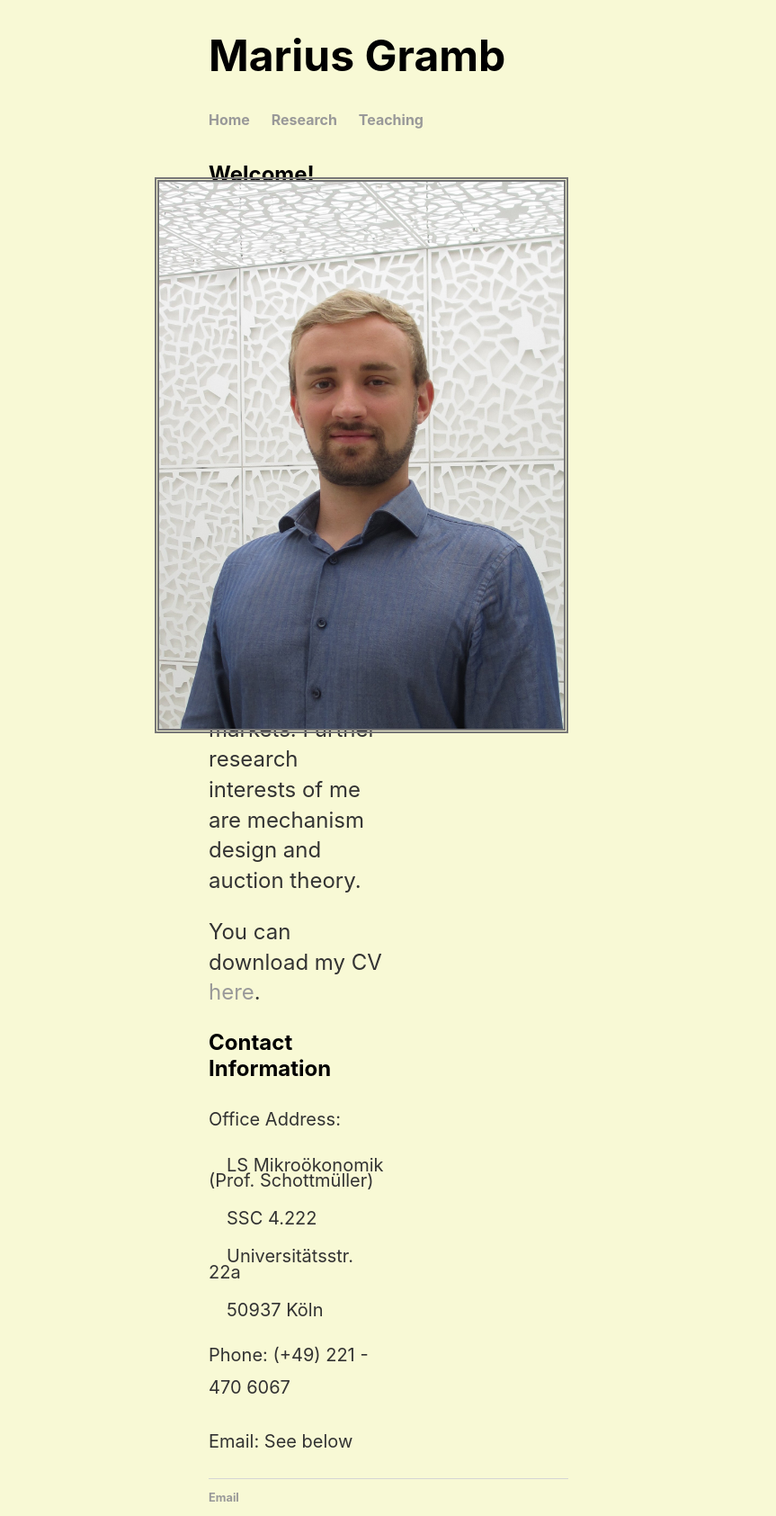
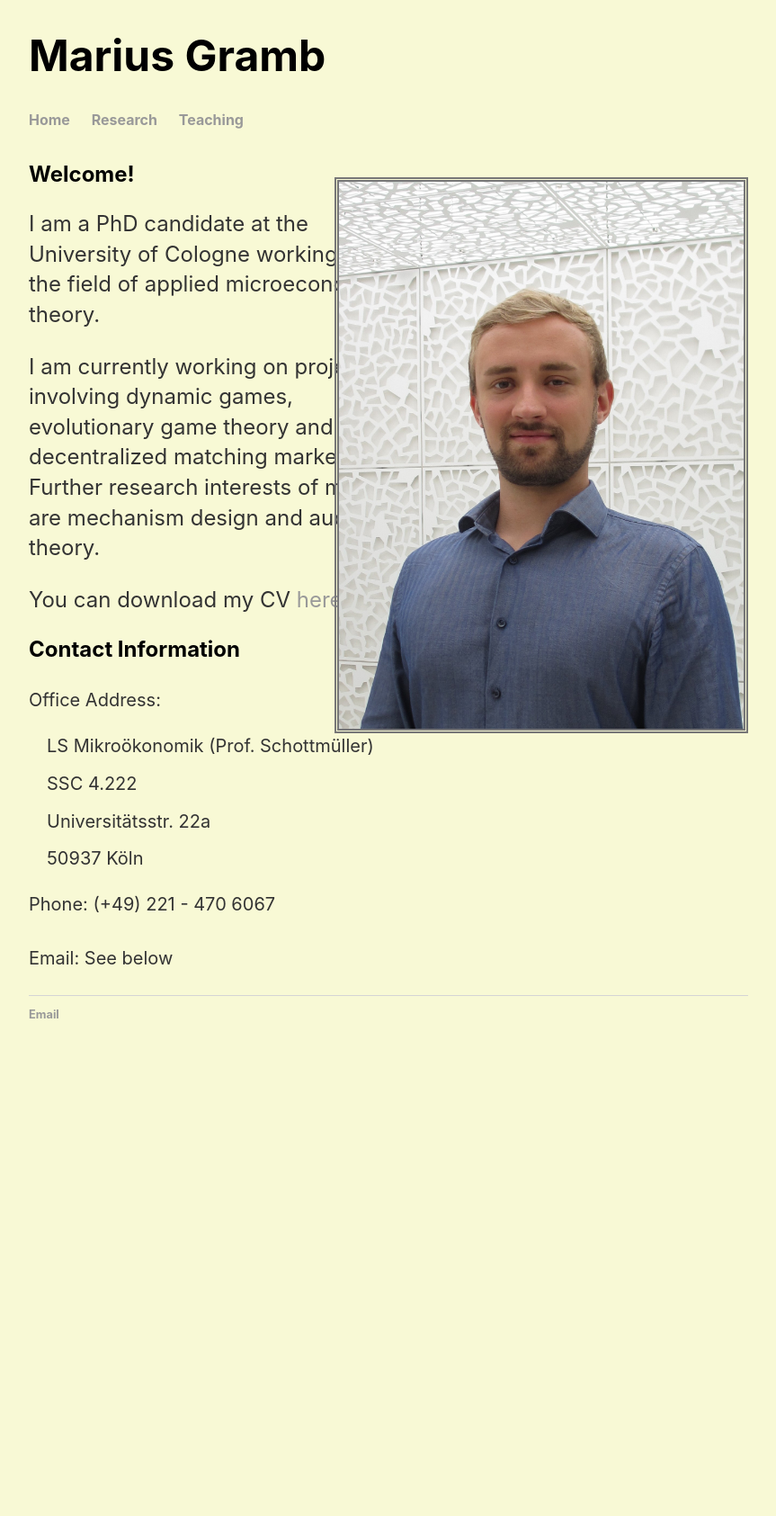
Before and after one commit to mariusgramb/mariusgramb.github.io, a Jekyll site: the page built from index.html, in a window 1280 px wide. Shown: the whole page at 90% size, without its empty margins (208-1071 px from the left). Built offline with Jekyll 4.4.1, drawn with Linux system fonts in a browser that asks for light colours; after the commit the page ends 1148 px from its top, so only the background shows below that.

Commit message:
Update home.css

```diff
--- a/css/home.css
+++ b/css/home.css
@@ -3,9 +3,9 @@ html { background-color: #F8F9D5;
 
 body {
     margin: 0px auto;
-    width: 70%;
+    /* width: 70%; */
     min-height: 100vh;
-    max-width: 400px;
+    max-width: 800px;
     font-family: -apple-system, BlinkMacSystemFont, "Avenir Next", Avenir, "Nimbus Sans L", Roboto, "Noto Sans", "Segoe UI", Arial, Helvetica, "Helvetica Neue", sans-serif;
     background-color: #F8F9D5;
 }
```
